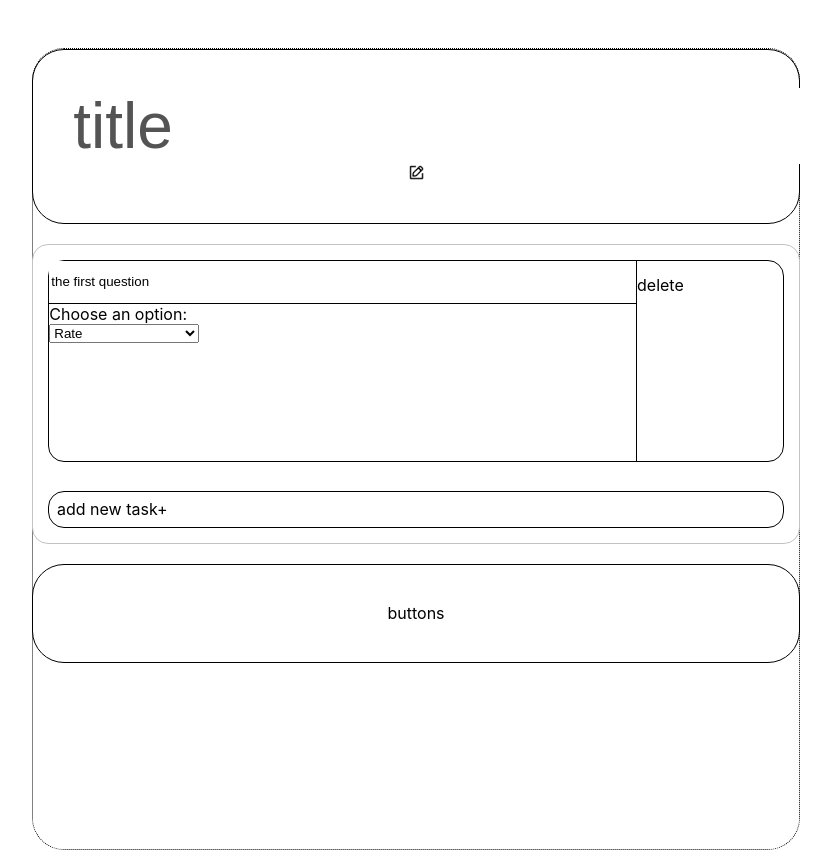
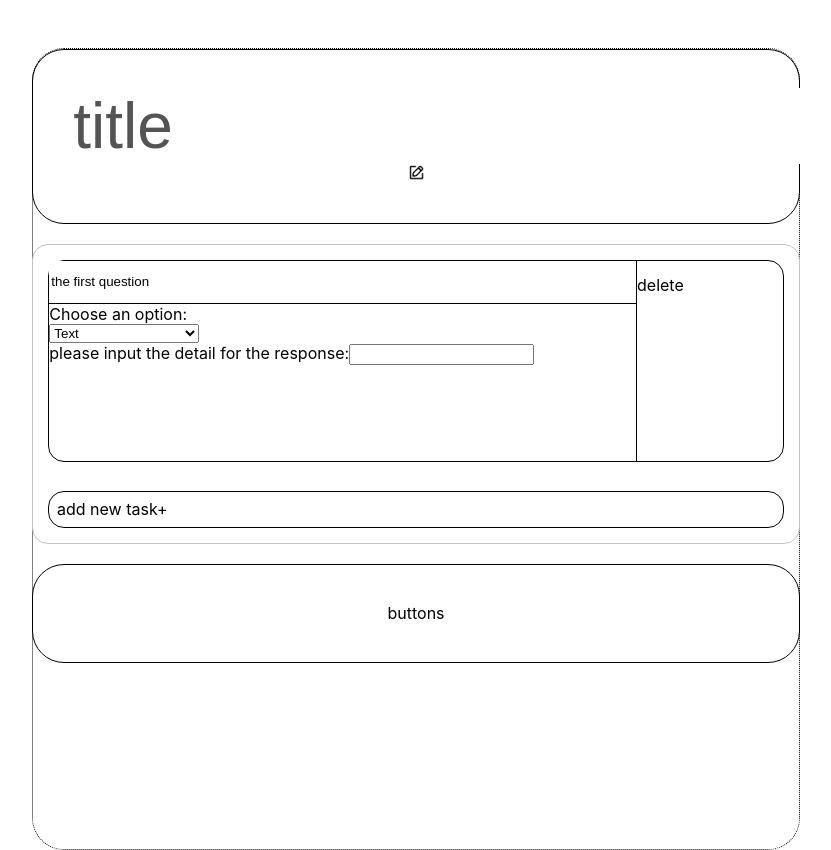
Before and after one commit to rmit-s3712674-Sijie-Shi/chat-page, a React (Create React App) app: page /main in a window 1280 px wide. Shown: the whole page, without its empty margins (224-1055 px from the left). Built offline with nearby package versions, Linux system fonts and the light colour scheme.

Commit message:
add text and rate details

```diff
--- a/src/formpage/questions/question.tsx
+++ b/src/formpage/questions/question.tsx
@@ -34,7 +34,7 @@ const Question = () => {
         })
     }, [formState.questions, setFormState])
 
-    const changeQuestionInfo = useCallback((value: string, q: IQuestion, changedType: QuestionsInfo) => {
+    const changeQuestionInfo = useCallback((value: string | number, q: IQuestion, changedType: QuestionsInfo) => {
 
         let temp: IQuestion = { ...q, [changedType]: value }
         setFormState({ type: "editQuestion", question: temp })
@@ -44,14 +44,6 @@ const Question = () => {
         })
 
     }, [formState.questions, setFormState])
-
-    // const changeSelectedType = (event: string, q:IQuestion) => {
-    //     console.log(event)
-    //     setQuestions(prev => {
-
-    //     })
-    // }
-
 
 
     return (
@@ -63,10 +55,26 @@ const Question = () => {
                             <div className={styles.detailContainer}>
                                 <input className={styles.description} value={q.description} onChange={(e) => changeQuestionInfo(e.target.value, q, "description")}></input>
                                 <label >Choose an option:</label>
-                                <select name="cars" id="cars" className={styles.select} onChange={(e) => changeQuestionInfo(e.target.value, q, "questionsType")}>
+                                <select name="cars" id="cars" className={styles.select} onChange={(e) => changeQuestionInfo(e.target.value, q, "questionsType")} value={q.questionsType}>
                                     <option value="rate">Rate</option>
-                                    <option value="text">text</option>
+                                    <option value="text">Text</option>
                                 </select>
+                                {q.questionsType === "rate" ?
+                                <div>
+                                    <div>Min Rate:
+                                        <input type="text" value={q.minRate} onChange={(e) => changeQuestionInfo(parseInt(e.target.value), q, "minRate")}/>
+                                    </div>
+                                    <div>
+                                        Max Rate:
+                                        <input type="text" value={q.maxRate} onChange={(e) => changeQuestionInfo(parseInt(e.target.value), q, "maxRate")}/>
+                                    </div>
+                                    {q.maxRate < q.minRate && <div> max rate should larger than min rate</div> }
+                                </div>
+
+                                : <div>
+                                    please input the detail for the response:
+                                    <input type="text" value={q.response} onChange={(e) => changeQuestionInfo(e.target.value, q, "response")}/>
+                                </div>}
                             </div>
                             <div className={styles.deleteContainer} onClick={() => deleteTask(q)}>
                                 <div className={styles.delete}>delete</div>
```
